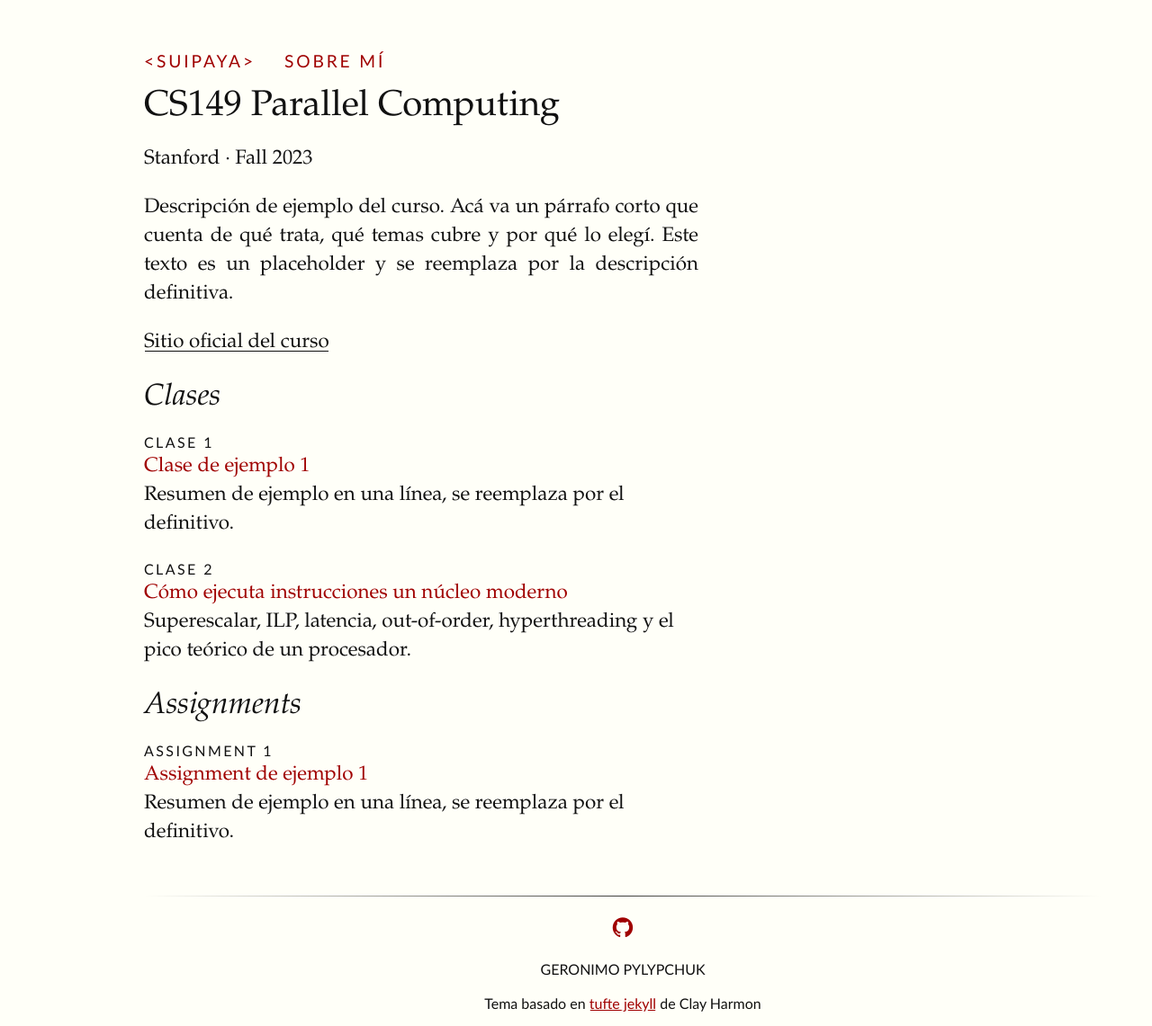
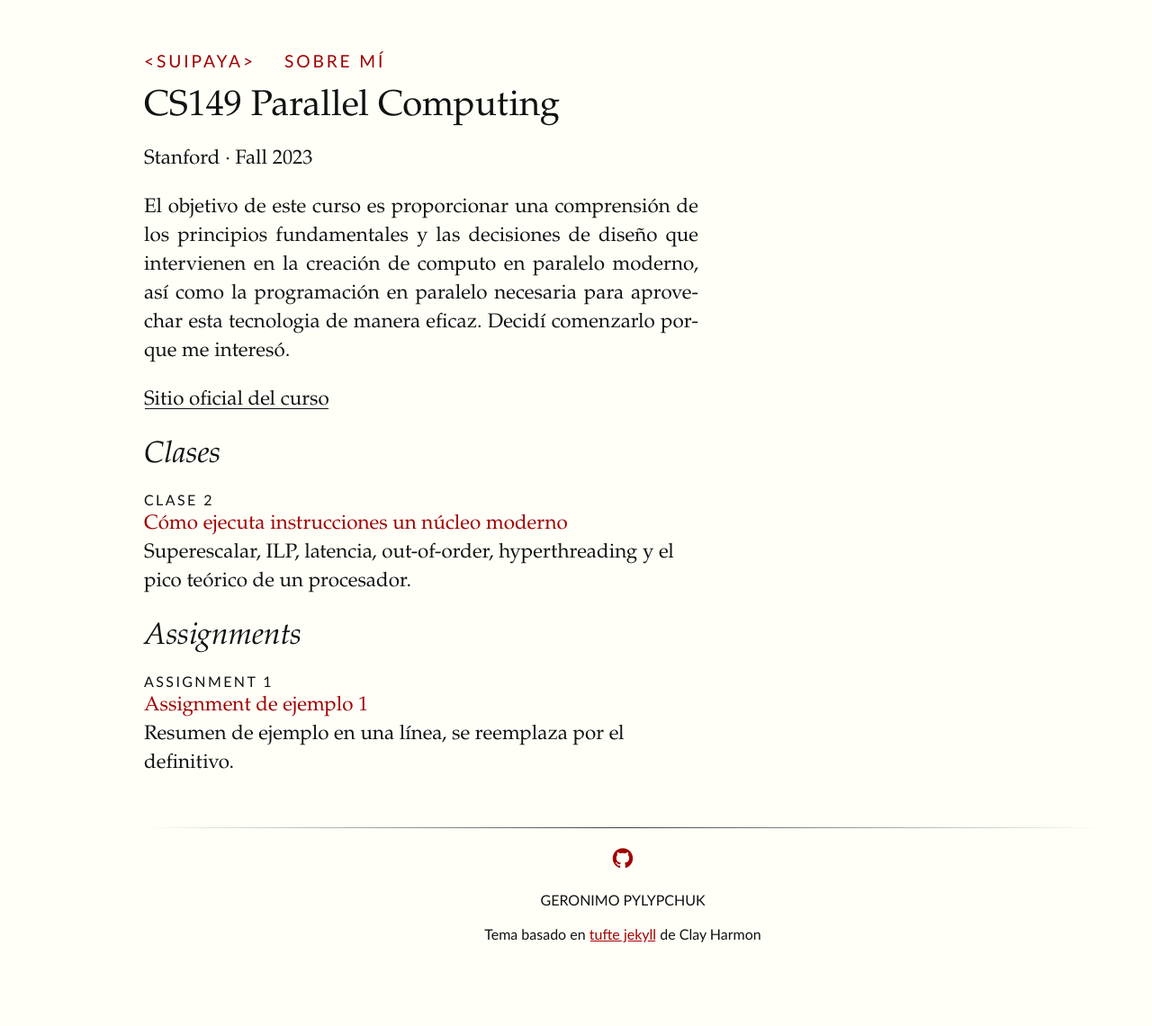
Before and after one commit to gpylypchuk/suipaya, a Jekyll site: the page built from _cursos/cs149.md, in a window 1280 px wide. Shown: the whole page at 90% size. Built offline with Jekyll 4.4.1, drawn with Linux system fonts in a browser that asks for light colours; some web fonts are replaced; after the commit the page ends 1064 px from its top, so only the background shows below that.

Commit message:
Agregué descripcion

````diff
--- a/_clases/cs149/clase01.md
+++ /dev/null
@@ -1,51 +0,0 @@
----
-curso: cs149
-numero: 1
-title: Clase de ejemplo 1
-resumen: Resumen de ejemplo en una línea, se reemplaza por el definitivo.
-slides:
-video:
-fecha: 2023-09-12
----
-
-{% newthought 'Este es un texto de ejemplo' %} que muestra cada elemento del tema. El
-contenido real de la clase se escribe después, reemplazando estos párrafos.
-
-## Notas al margen
-
-Un párrafo con una sidenote numerada{% sidenote 'sn-ejemplo-1' 'Texto de ejemplo de una sidenote. En pantallas angostas se despliega al tocar el número.' %}
-y otro con una marginnote sin número.{% marginnote 'mn-ejemplo-1' 'Texto de ejemplo de una marginnote.' %}
-Si una nota lleva un apóstrofe se escribe entre comillas dobles.{% sidenote 'sn-ejemplo-2' "Nota de ejemplo con un apóstrofe: rock'n'roll." %}
-
-## Figura al margen
-
-{% marginfigure 'mf-ejemplo-1' 'assets/img/placeholder.svg' 'Figura de ejemplo al margen.' %}
-Este párrafo acompaña a una figura al margen. En escritorio la figura aparece a la
-derecha; en celular se despliega al tocar el símbolo ⊕.
-
-## Ecuaciones
-
-Una fórmula en línea como $$S = T_1 / T_p$$ queda dentro del párrafo. Una ecuación
-centrada va en su propio párrafo:
-
-$$
-S(p) = \frac{1}{(1 - f) + \frac{f}{p}}
-$$
-
-## Código
-
-```c
-for (int i = 0; i < n; i++) {
-    y[i] = a * x[i] + y[i];
-}
-```
-
-## Resultados
-
-| Configuración | Tiempo (ms) | Speedup |
-|:--------------|------------:|--------:|
-| Ejemplo A     |         100 |    1.0x |
-| Ejemplo B     |          50 |    2.0x |
-| Ejemplo C     |          25 |    4.0x |
-
-Los valores de la tabla son de ejemplo, no son mediciones reales.
--- a/_cursos/cs149.md
+++ b/_cursos/cs149.md
@@ -1,9 +1,8 @@
 ---
 title: CS149 Parallel Computing
 descripcion: >-
-  Descripción de ejemplo del curso. Acá va un párrafo corto que cuenta de qué trata,
-  qué temas cubre y por qué lo elegí. Este texto es un placeholder y se reemplaza por
-  la descripción definitiva.
+  El objetivo de este curso es proporcionar una comprensión de los principios fundamentales y las decisiones de diseño que intervienen en la creación de computo en paralelo moderno, así como la programación en paralelo necesaria para aprovechar esta tecnologia de manera eficaz.
+  Decidí comenzarlo porque me interesó.
 institucion: Stanford
 periodo: Fall 2023
 orden: 1
````
